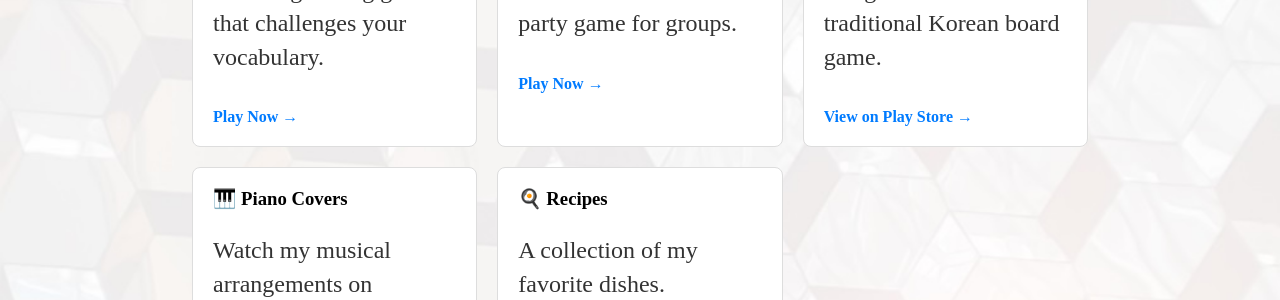
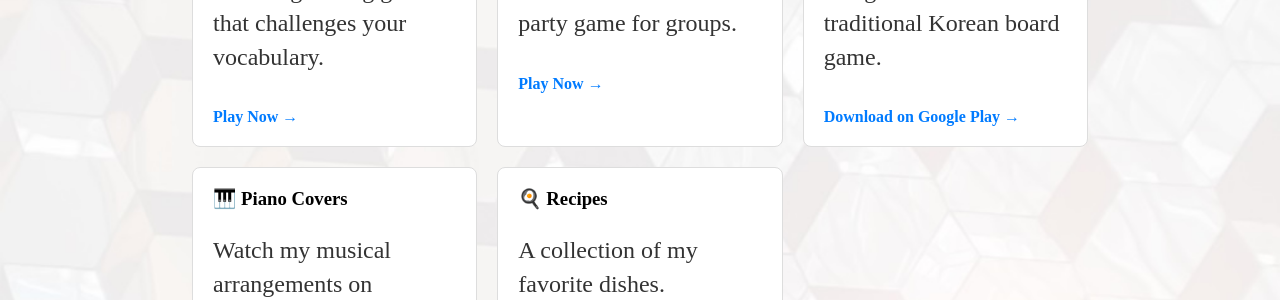
Before and after one commit to superjeffreyc/superjeffreyc.github.io, a Jekyll site: the page built from index.html, in a window 1280 px wide. Shown: the part 616-916 px from the top of the page. Built offline with Jekyll 4.4.1, drawn with Linux system fonts in a browser that asks for light colours.

Commit message:
Update yut card

```diff
--- a/index.html
+++ b/index.html
@@ -43,7 +43,7 @@
             <div class="card-content">
                 <h3>🥢 Yut</h3>
                 <p>A digital version of the traditional Korean board game.</p>
-                <a href="https://play.google.com/store/apps/details?id=com.jeffreychan.yunnori" target="_blank" class="card-link">View on Play Store &rarr;</a>
+                <a href="https://play.google.com/store/apps/details?id=com.jeffreychan.yunnori" target="_blank" class="card-link">Download on Google Play &rarr;</a>
             </div>
         </div>
 
```
